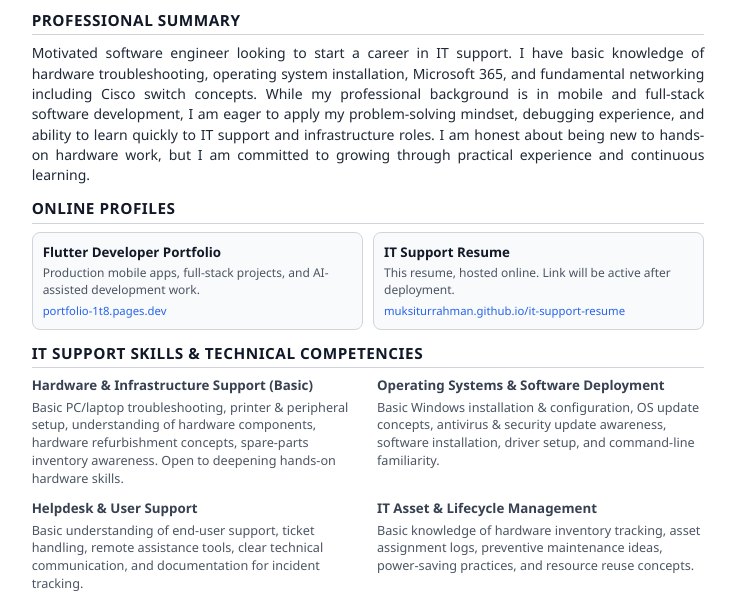
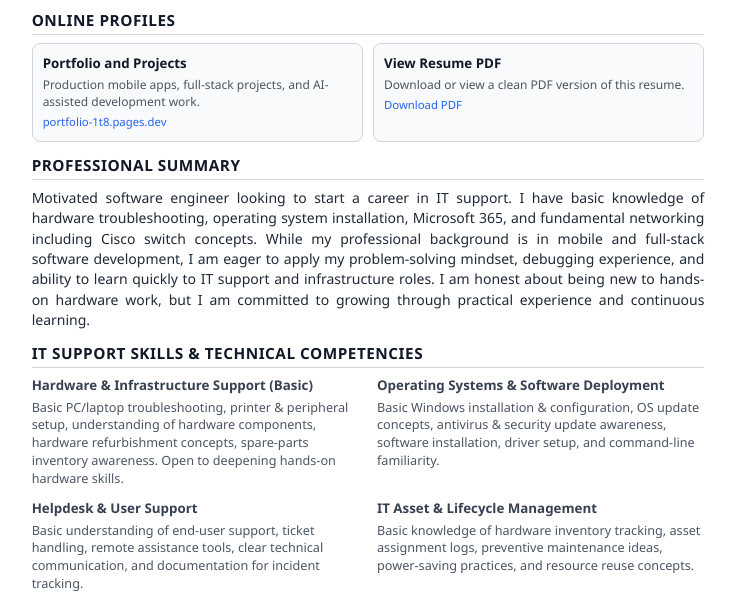
Before and after one commit to muksiturrahman/it-support-resume, a plain HTML site: page index.html in a window 1280 px wide. Shown: the part 190-792 px from the top of the page, without its empty margins (272-1008 px from the left). Drawn offline with Linux system fonts and the light colour scheme.

Commit message:
Move Online Profiles to top, add resume PDF download, hide PDF button on HTML view

```diff
--- a/index.html
+++ b/index.html
@@ -246,26 +246,26 @@
     </header>
 
     <section class="section">
+      <div class="section-title">Online Profiles</div>
+      <div class="quick-links">
+        <a href="https://portfolio-1t8.pages.dev/" target="_blank" rel="noopener noreferrer" class="quick-link-card">
+          <div class="ql-title">Portfolio and Projects</div>
+          <div class="ql-desc">Production mobile apps, full-stack projects, and AI-assisted development work.</div>
+          <div class="ql-url">portfolio-1t8.pages.dev</div>
+        </a>
+        <a id="resume-pdf-card" href="https://muksiturrahman.github.io/it-support-resume/Muksitur_Rahman_Rafi_IT_Support_Resume.pdf" target="_blank" rel="noopener noreferrer" class="quick-link-card">
+          <div class="ql-title">View Resume PDF</div>
+          <div class="ql-desc">Download or view a clean PDF version of this resume.</div>
+          <div class="ql-url">Download PDF</div>
+        </a>
+      </div>
+    </section>
+
+    <section class="section">
       <div class="section-title">Professional Summary</div>
       <p class="summary">
         Motivated software engineer looking to start a career in IT support. I have basic knowledge of hardware troubleshooting, operating system installation, Microsoft 365, and fundamental networking including Cisco switch concepts. While my professional background is in mobile and full-stack software development, I am eager to apply my problem-solving mindset, debugging experience, and ability to learn quickly to IT support and infrastructure roles. I am honest about being new to hands-on hardware work, but I am committed to growing through practical experience and continuous learning.
       </p>
-    </section>
-
-    <section class="section">
-      <div class="section-title">Online Profiles</div>
-      <div class="quick-links">
-        <a href="https://portfolio-1t8.pages.dev/" target="_blank" rel="noopener noreferrer" class="quick-link-card">
-          <div class="ql-title">Flutter Developer Portfolio</div>
-          <div class="ql-desc">Production mobile apps, full-stack projects, and AI-assisted development work.</div>
-          <div class="ql-url">portfolio-1t8.pages.dev</div>
-        </a>
-        <a href="https://muksiturrahman.github.io/it-support-resume/" target="_blank" rel="noopener noreferrer" class="quick-link-card">
-          <div class="ql-title">IT Support Resume</div>
-          <div class="ql-desc">This resume, hosted online. Link will be active after deployment.</div>
-          <div class="ql-url">muksiturrahman.github.io/it-support-resume</div>
-        </a>
-      </div>
     </section>
 
     <section class="section">
@@ -430,5 +430,15 @@
     </section>
   </div>
 
+  <script>
+    // Hide the "View Resume PDF" card when the user is already viewing this HTML resume
+    if (window.location.href.includes('muksiturrahman.github.io/it-support-resume')) {
+      var resumeCard = document.getElementById('resume-pdf-card');
+      if (resumeCard) {
+        resumeCard.style.display = 'none';
+      }
+    }
+  </script>
+
 </body>
 </html>
```
Also changed, not shown: 1 other file.
